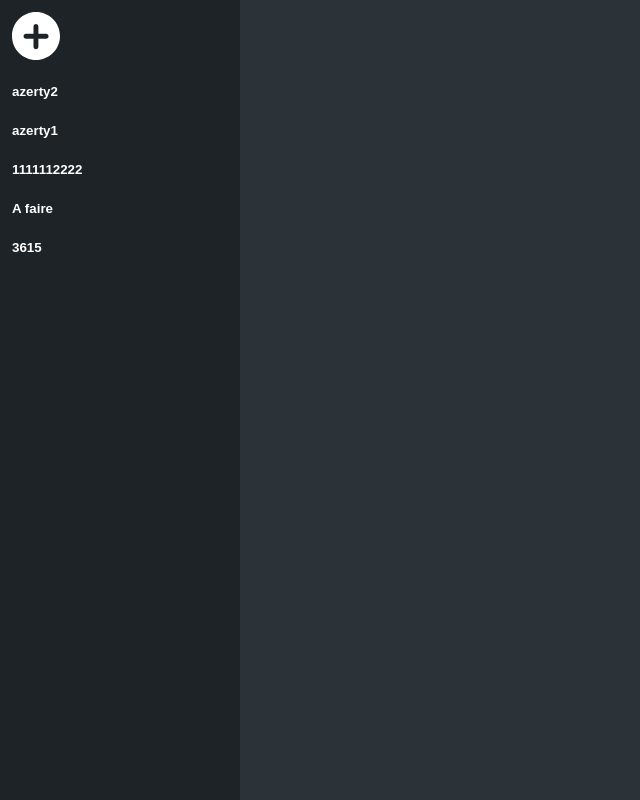
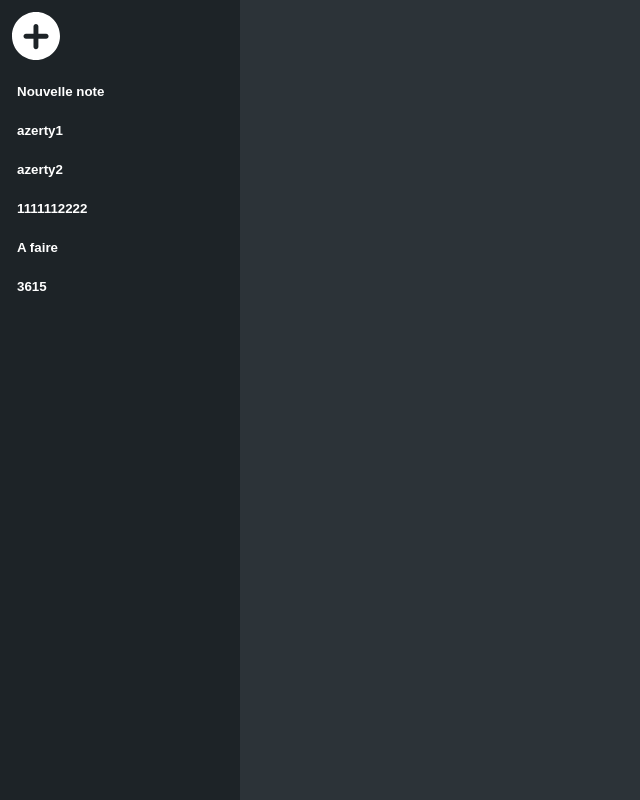
Before and after one commit to Hiintz/react-notes-project, a React (Create React App) app: page / in a window 1280 px wide. Shown: the whole page, without its empty margins (0-640 px from the left). Built offline with nearby package versions, Linux system fonts and the light colour scheme; data requests are answered from the project's data file.

Commit message:
design update

```diff
--- a/db.json
+++ b/db.json
@@ -15,8 +15,8 @@
     {
       "id": "b21f",
       "title": "azerty1",
-      "content": "11111111111111111",
-      "date": "2024-04-04T10:53:41.836Z"
+      "content": "1111111111111111111111",
+      "date": "2024-04-04T12:25:35.705Z"
     },
     {
       "id": "1910",
@@ -29,6 +29,12 @@
       "title": "azerty2",
       "content": "2222222222222222222222222",
       "date": "2024-04-04T10:53:50.763Z"
+    },
+    {
+      "id": "701c",
+      "title": "Nouvelle note",
+      "content": "azzerhfggh111111",
+      "date": "2024-04-04T12:26:17.305Z"
     }
   ],
   "profile": {
--- a/src/components/Button/Button.js
+++ b/src/components/Button/Button.js
@@ -4,23 +4,22 @@ import styles from "./Button.module.css";
 
 function Button({ onClick, onDelete, selected, loading, className, children }) {
   return (
-    <button onClick={onClick} className={className}>
-      {children}
-      {loading && <span className="loader"></span>}
+    <button onClick={onClick} className={`${styles.button} ${selected ? styles.selected : ""}`}>
       {selected && (
         <img
           src={deleteIcon}
           alt="Supprimer"
           className={styles["delete-icon"]}
           onClick={(e) => {
-            e.stopPropagation(); // Empêcher la propagation du clic vers le parent
+            e.stopPropagation();
             if (window.confirm("Voulez-vous vraiment supprimer cette note ?")) {
-              onDelete(); // Appeler la fonction de suppression
+              onDelete();
             }
-
           }}
         />
       )}
+      {children}
+      {loading && <span className={styles.loader}></span>}
     </button>
   );
 }
--- a/src/components/Button/Button.module.css
+++ b/src/components/Button/Button.module.css
@@ -24,17 +24,17 @@
   }
 
   .loader {
-    position: absolute; /* Ajout de la position absolue */
-    top: 50%; /* Centre vertical */
-    right: 10px; /* 10px de marge à droite */
-    transform: translateY(-50%); /* Décalage de moitié de la hauteur du loader */
+    position: absolute;
+    top: 50%;
+    right: 5px; /* Ajustez la marge à droite pour positionner le loader */
+    transform: translateY(-50%);
     width: 10px;
     height: 10px;
     border: 2px solid #007bff;
     border-radius: 50%;
     border-top-color: transparent;
     animation: spin 1s linear infinite;
-  }
+}
 
   @keyframes spin {
     0% {
```
